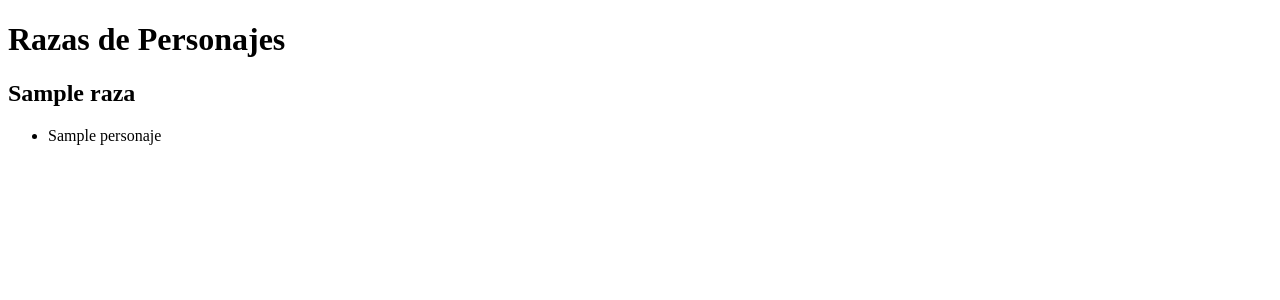
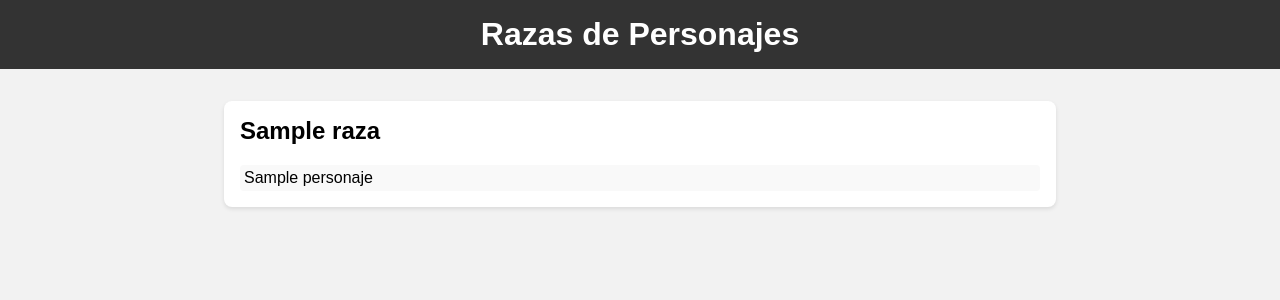
Before and after one commit to romflorod/dndPYGAME, a Django app: template game/player/templates/mostrar_razas.html in a window 1280 px wide. Shown: the top 300 px of the page. Run offline with Django 4.2, Linux system fonts and the light colour scheme; the template is opened without the code that fills it: most values are stand-ins (such as "Sample title", 1, 10 or a date in 2020).

Commit message:
views with names

```diff
--- a/game/player/templates/mostrar_razas.html
+++ b/game/player/templates/mostrar_razas.html
@@ -4,20 +4,76 @@
     <meta charset="UTF-8">
     <meta name="viewport" content="width=device-width, initial-scale=1.0">
     <title>Razas de Personajes</title>
+    <style>
+        body {
+            font-family: Arial, sans-serif;
+            margin: 0;
+            padding: 0;
+            background-color: #f2f2f2;
+        }
+
+        header {
+            background-color: #333;
+            color: white;
+            text-align: center;
+            padding: 1rem 0;
+        }
+
+        h1 {
+            margin: 0;
+        }
+
+        .raza-container {
+            max-width: 800px;
+            margin: 2rem auto;
+            padding: 1rem;
+            background-color: white;
+            border-radius: 8px;
+            box-shadow: 0 2px 4px rgba(0, 0, 0, 0.1);
+        }
+
+        h2 {
+            margin-top: 0;
+        }
+
+        ul {
+            list-style: none;
+            margin: 0;
+            padding: 0;
+        }
+
+        li {
+            margin-bottom: 0.5rem;
+            padding: 0.25rem;
+            border-radius: 4px;
+            background-color: #f9f9f9;
+        }
+
+        li:last-child {
+            margin-bottom: 0;
+        }
+
+        .no-characters {
+            color: #888;
+        }
+    </style>
 </head>
 <body>
+    <header>
         <h1>Razas de Personajes</h1>
+    </header>
 
+    <div class="raza-container">
         {% for raza, personajes in razas.items %}
             <h2>{{ raza }}</h2>
             <ul>
                 {% for personaje in personajes %}
-                <li>{{ personaje }}</li>
+                    <li>{{ personaje.nombre }}</li>
                 {% empty %}
-                <li>No hay personajes de esta raza.</li>
+                    <li class="no-characters">No hay personajes de esta raza.</li>
                 {% endfor %}
             </ul>
         {% endfor %}
-
+    </div>
 </body>
 </html>
```
Also changed, not shown: game/player/models.py (+9 -0 lines), game/db.sqlite3, game/game/__init__.py (deleted), game/player/migrations/0001_initial.py, 6 other files. Lines whose indentation alone changed are shown as unchanged.
